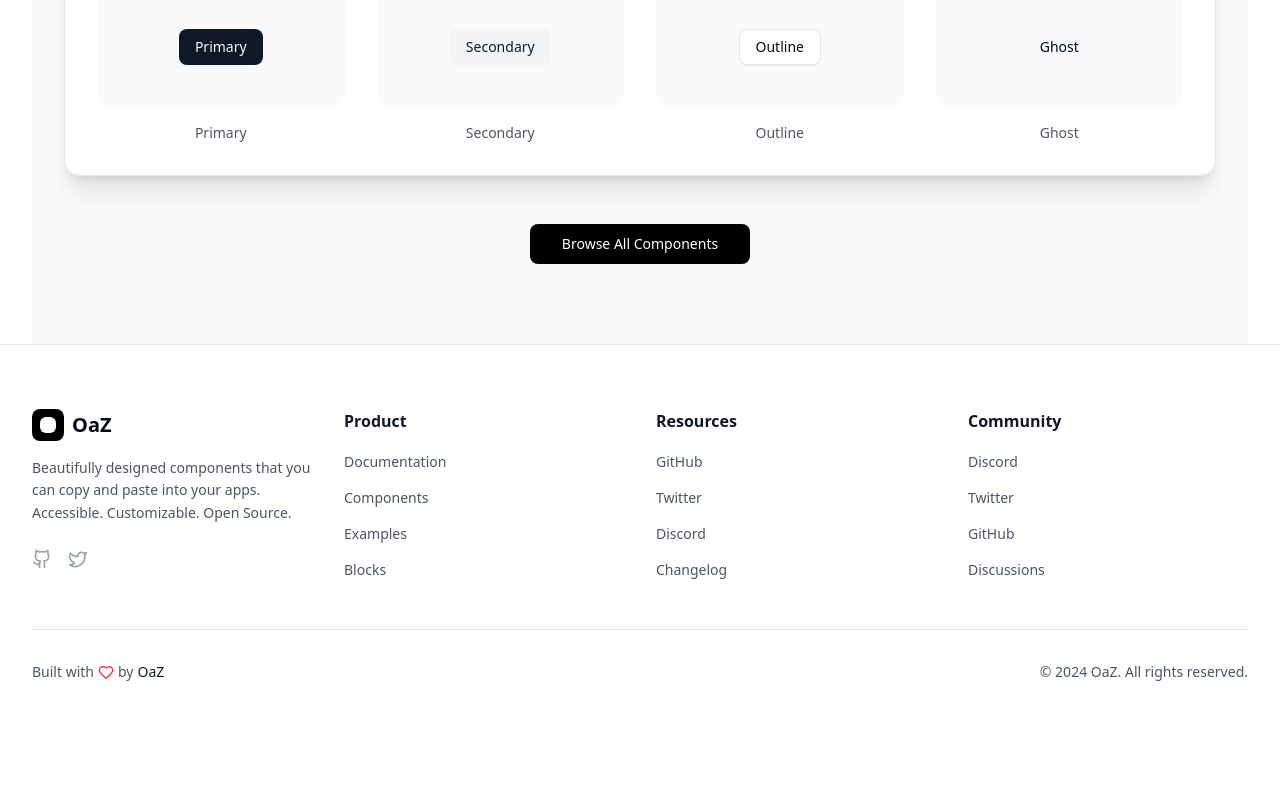
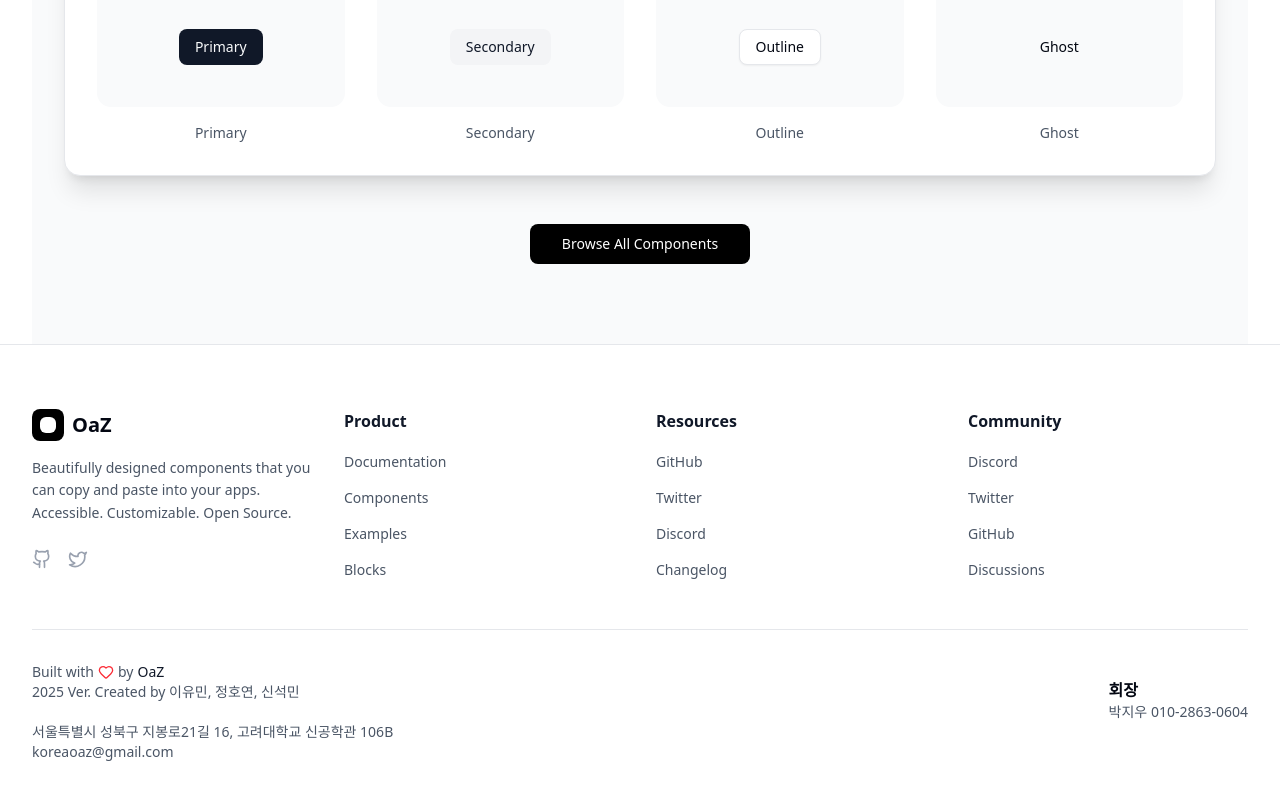
Before and after one commit to koreaoaz/oazkorea_web, a Next.js app: page / in a window 1280 px wide. Shown: the part 2128-2928 px from the top of the page. Before the commit the page ends 2874 px from the top, so only its background shows below. Built offline with nearby package versions, Linux system fonts and the light colour scheme.

Commit message:
[Update] Footer content

```diff
--- a/src/components/home/Footer.tsx
+++ b/src/components/home/Footer.tsx
@@ -92,15 +92,21 @@ export default function Footer() {
           viewport={{ once: true }}
           className="border-t border-gray-200 mt-12 pt-8 flex flex-col sm:flex-row justify-between items-center"
         >
-          <p className="text-gray-600 text-sm flex items-center">
-            Built with <Heart className="w-4 h-4 text-red-500 mx-1" /> by{" "}
-            <a href="#" className="font-medium text-gray-900 ml-1 hover:underline">
-              OaZ
-            </a>
-          </p>
-          <p className="text-gray-600 text-sm mt-4 sm:mt-0">
-            © 2024 OaZ. All rights reserved.
-          </p>
+          <div className="text-gray-600 text-sm">
+            <p  className="text-gray-600 text-sm flex items-center">
+              Built with <Heart className="w-4 h-4 text-red-500 mx-1" /> by{" "}
+              <a href="#" className="font-medium text-gray-900 ml-1 hover:underline">
+                OaZ
+              </a>
+            </p>
+            <p>2025 Ver. Created by 이유민, 정호연, 신석민</p><p>&nbsp;</p>
+            <p>서울특별시 성북구 지봉로21길 16, 고려대학교 신공학관 106B</p>
+            <p>koreaoaz@gmail.com</p>
+          </div>
+          <div>
+            <p className="text-gray-950 text-base font-bold mt-4 sm:mt-0">회장</p>
+            <p className="text-gray-600 text-sm mt-4 sm:mt-0">박지우 010-2863-0604</p><p>&nbsp;</p>
+          </div>
         </motion.div>
       </div>
     </footer>
```
